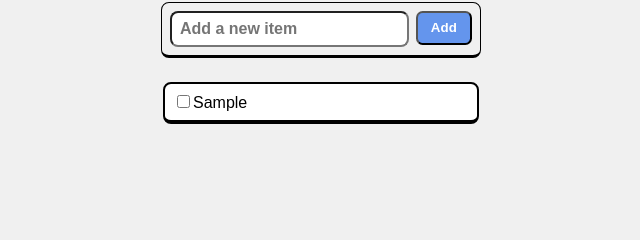
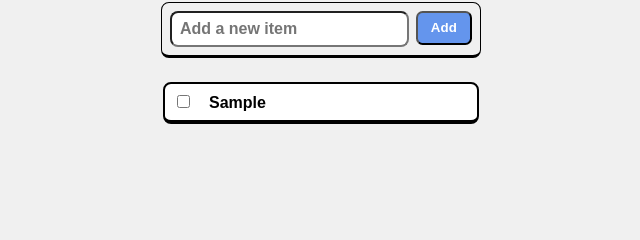
Before and after one commit to wforbes/vanilla-js-practice, a plain HTML site: page aw-crud/index.html in a window 1280 px wide. Both pictures are taken after typing "Sample" into the empty fields and a click on the button "Add". Shown: the part 134-374 px from the top of the page, 319-959 px from the left. Drawn offline with Linux system fonts and the light colour scheme.

Commit message:
aw-crud: wrap list items title and style them

```diff
--- a/aw-crud/script.js
+++ b/aw-crud/script.js
@@ -63,15 +63,22 @@
 	let listItem = document.createElement("li");
 	listItem.classList.add("list-item");
 	listItem.id = item.id;
-	let textNode = document.createTextNode(item.text);
+
 	let itemCheckbox = createItemCheckbox(item);
 	listItem.appendChild(itemCheckbox);
-	listItem.appendChild(textNode);
+
+	let title = document.createElement("span");
+	title.classList.add("title");
+	let textNode = document.createTextNode(item.text);
+	title.appendChild(textNode);
+	listItem.appendChild(title);
+
 	itemList.appendChild(listItem);
+
 	if (item.done) {
-		listItem.style.textDecoration = "line-through";
+		title.style.textDecoration = "line-through";
 	} else {
-		listItem.style.textDecoration = "none";
+		title.style.textDecoration = "none";
 	}
 }
 
@@ -87,7 +94,7 @@
 	let listItemElement = event.target.parentElement;
 	let listItem = listItems.find(item => item.id === listItemElement.id);
 	listItem.done = event.target.checked;
-	listItemElement.style.textDecoration = (listItem.done)
+	listItemElement.querySelector(".title").style.textDecoration = (listItem.done)
 		? "line-through"
 		: "none";
 	saveListItems();
--- a/aw-crud/style.css
+++ b/aw-crud/style.css
@@ -91,6 +91,11 @@
 	border-bottom: 0.25em solid #000;
 }
 
+#item-list>li>span.title {
+	font-weight: bold;
+	margin-left: 1em;
+}
+
 footer {
     text-align: center;
 	position: absolute;
```
